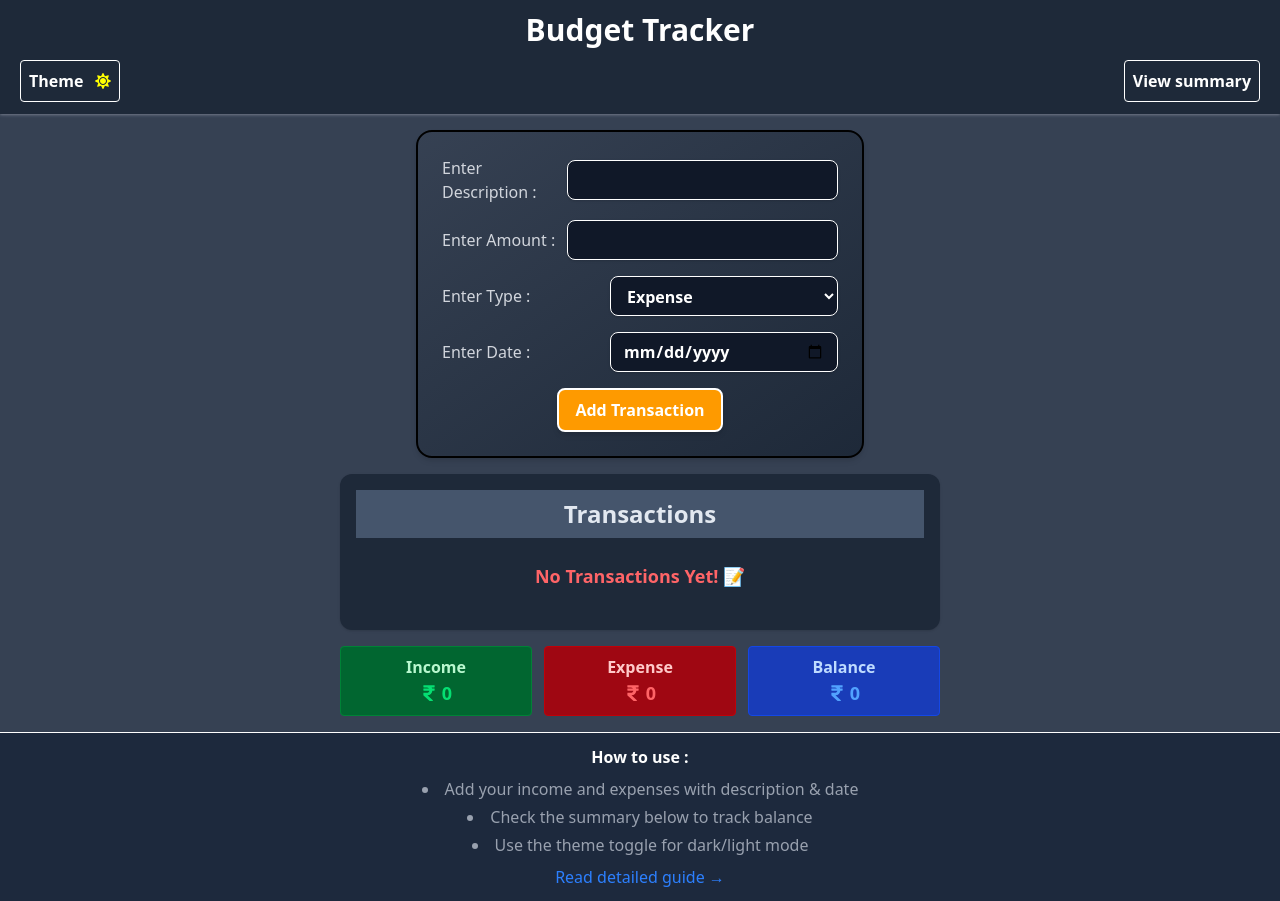
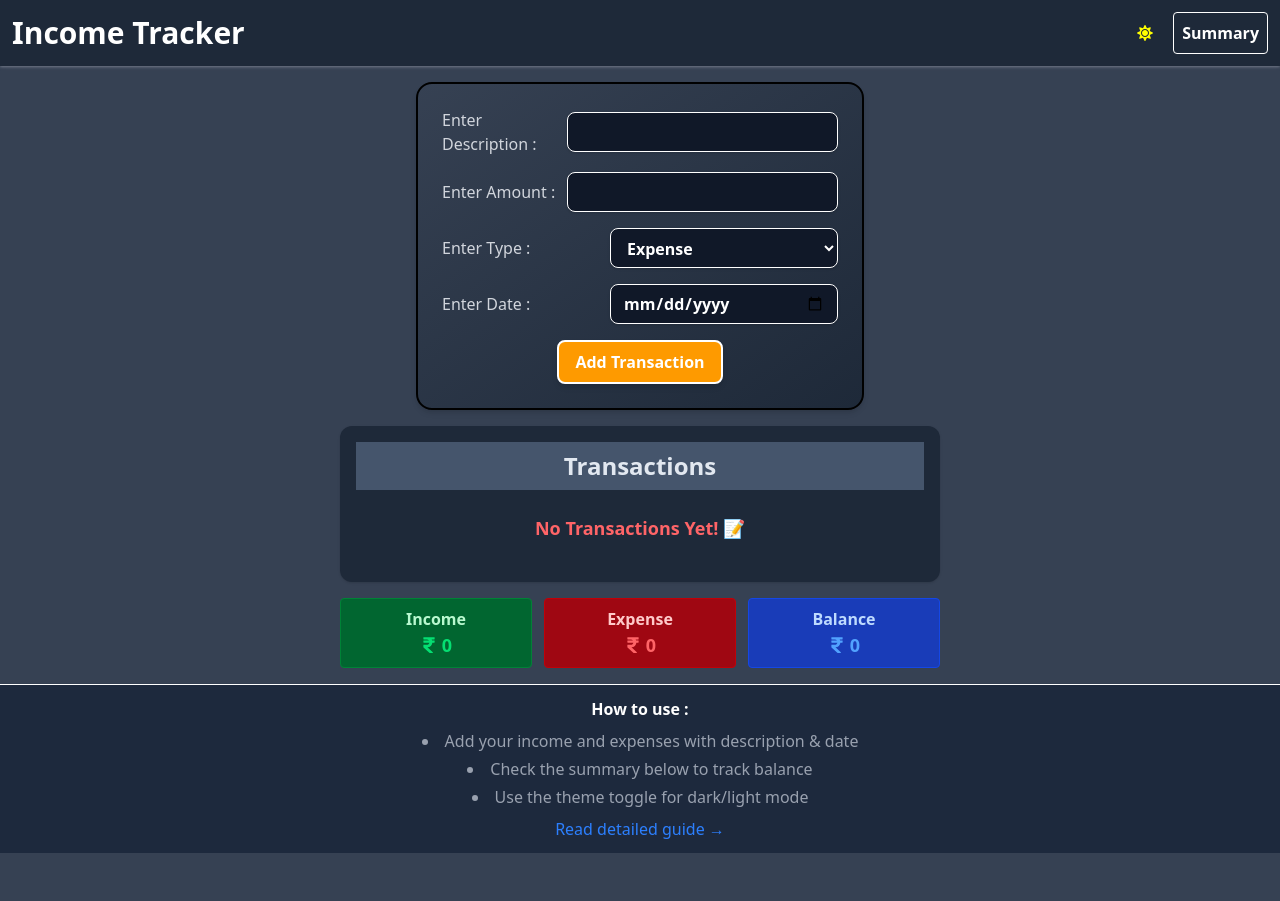
Before and after one commit to hafeez-07/react-budget-tracker, a React (Vite) app: page / in a window 1280 px wide. After the commit the page ends 853 px from the top, so only its background shows below. Built offline with nearby package versions, Linux system fonts and the light colour scheme.

Commit message:
change header layout

```diff
--- a/src/components/UserInput.tsx
+++ b/src/components/UserInput.tsx
@@ -86,29 +86,32 @@ const UserInput = () => {
   return (
     <div>
       <div
-        className="flex flex-col items-center justify-between mb-4
+  className="flex items-center justify-between mb-4
   dark:bg-gray-800 dark:text-white p-3 w-full shadow shadow-gray-500"
 >
-        <h1 className="text-xl sm:text-3xl font-bold text-center">
-          Budget Tracker
+  {/* Left: Heading */}
+  <h1 className="text-xl sm:text-3xl font-bold">
+    Income Tracker
   </h1>
 
-        <div className="flex w-full justify-between mt-3 px-2 text-center">
+  {/* Right: Buttons */}
+  <div className="flex gap-3">
     <button
       onClick={themeToggle}
-            className="flex gap-3 items-center border rounded p-2  font-semibold
-            hover:ring-2 dark:hover:bg-gray-700 transition mr-2"
+      className="flex gap-2 items-center   p-2 font-semibold
+      hover:ring-2 dark:hover:bg-gray-700 transition"
     >
-            Theme {isDark ? <FaSun color="yellow" /> : <FaMoon color="gray" />}
+      {isDark ? <FaSun color="yellow" /> : <FaMoon color="gray" />}
     </button>
+
     <button
       onClick={() => {
         if (transactions.length === 0) alert("No transactions yet!");
         else summaryRef.current?.scrollIntoView({ behavior: "smooth" });
       }}
-            className="border rounded p-2 font-semibold hover:ring-3 ring-orange-300"
+      className="border rounded p-2 font-semibold hover:ring-2 ring-orange-300"
     >
-            View summary
+      Summary
     </button>
   </div>
 </div>
```
Lines whose indentation alone changed are shown as unchanged.
